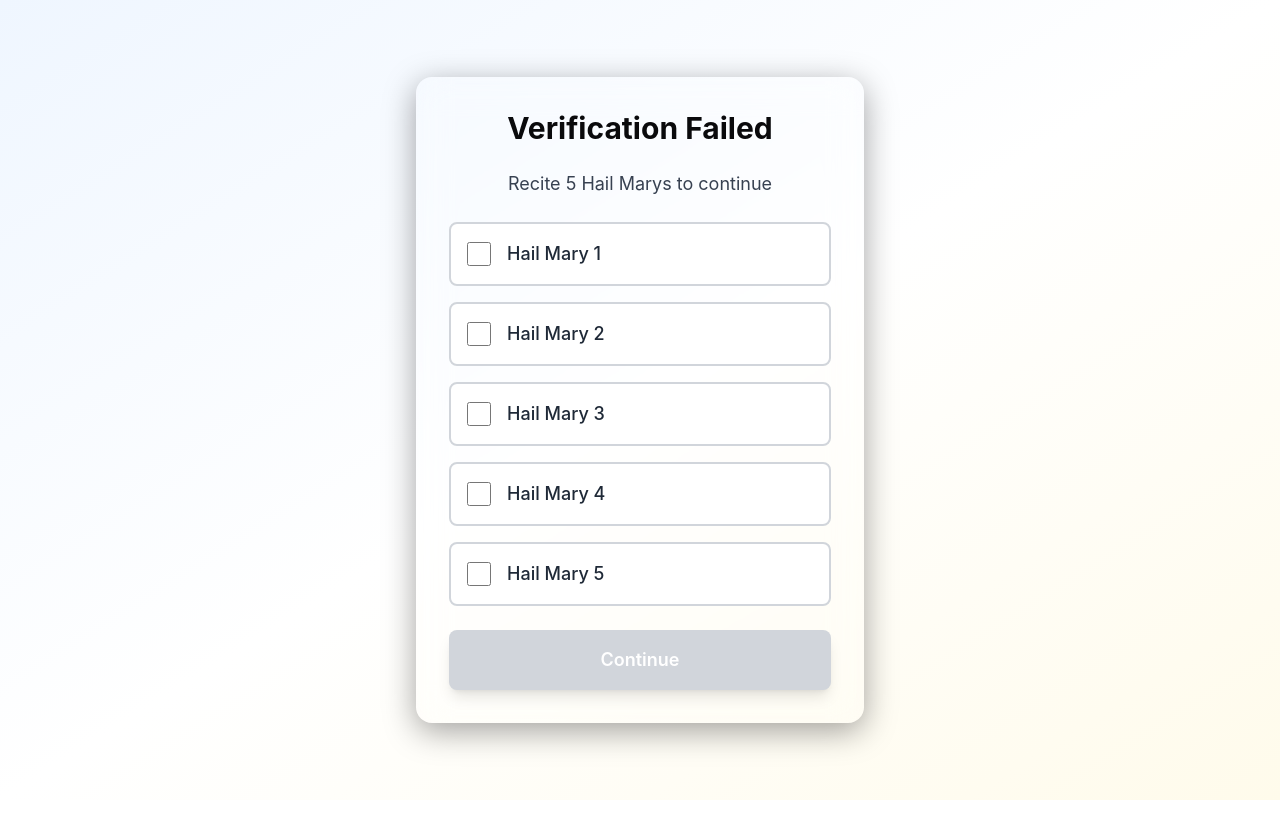
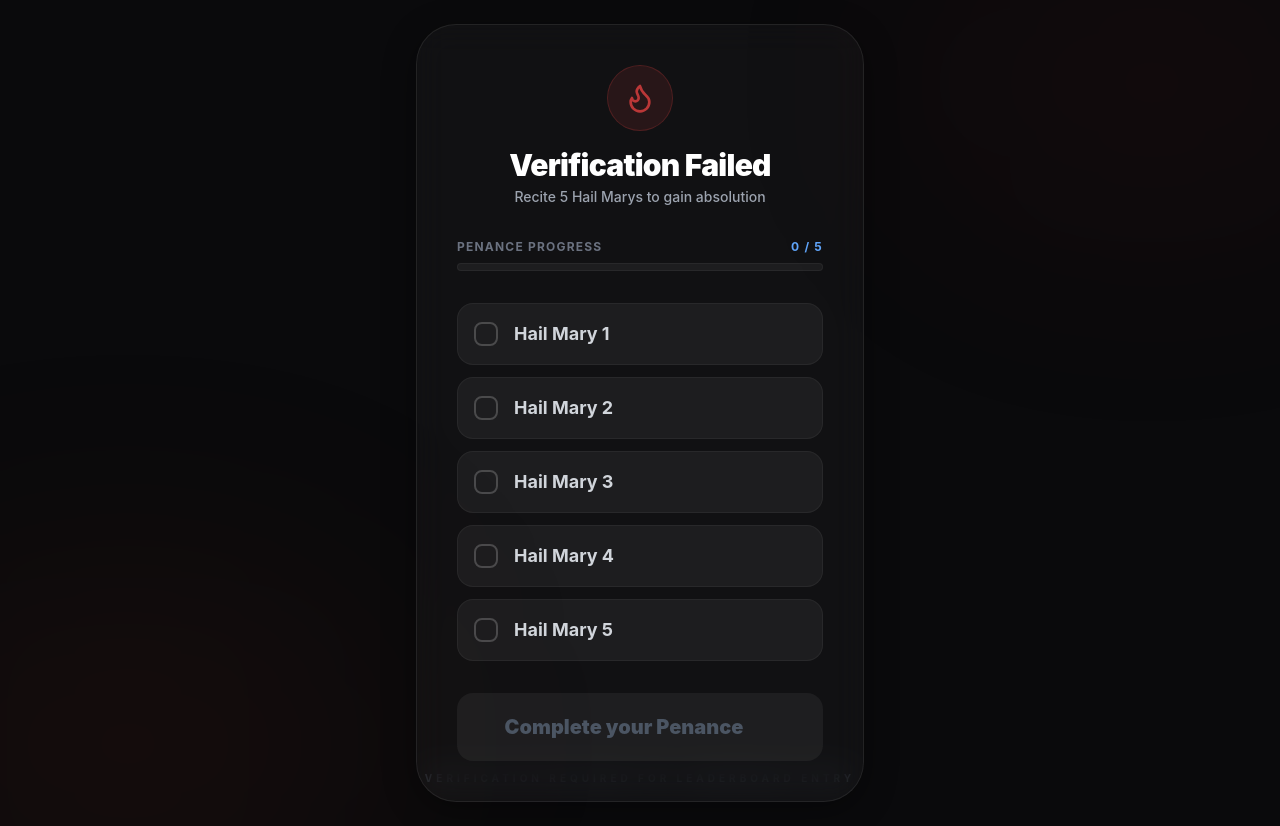
Before and after one commit to dariogeorge21/verse-order, a Next.js app: page /punishment in a window 1280 px wide. Before the commit the page ends 800 px from the top, so only its background shows below. Built offline with nearby package versions, Linux system fonts and the light colour scheme.

Commit message:
Revamp PunishmentPage with enhanced UI

```diff
--- a/app/punishment/page.tsx
+++ b/app/punishment/page.tsx
@@ -1,7 +1,10 @@
+
 "use client";
 
 import { useState } from "react";
 import { useRouter } from "next/navigation";
+import { motion, AnimatePresence } from "framer-motion";
+import { Check, Flame, Cross, ChevronRight } from "lucide-react";
 
 export default function PunishmentPage() {
   const router = useRouter();
@@ -13,7 +16,9 @@ export default function PunishmentPage() {
     setChecked(newChecked);
   };
 
-  const allChecked = checked.every((c) => c);
+  const completedCount = checked.filter((c) => c).length;
+  const allChecked = completedCount === 5;
+  const progressPercentage = (completedCount / 5) * 100;
 
   const handleContinue = () => {
     if (allChecked) {
@@ -22,41 +27,121 @@ export default function PunishmentPage() {
   };
 
   return (
-    <div className="min-h-screen flex items-center justify-center p-4 bg-gradient-to-br from-blue-50 via-white to-amber-50">
-      <div className="w-full max-w-md glass-effect rounded-2xl shadow-xl p-8 space-y-6">
-        <h1 className="text-3xl font-bold text-center text-church-dark mb-2">
-          Verification Failed
-        </h1>
-        <p className="text-center text-gray-700 text-lg mb-8">
-          Recite 5 Hail Marys to continue
-        </p>
+    <div className="min-h-screen flex items-center justify-center p-6 relative overflow-hidden bg-[#0a0a0c] text-white">
 
-        <div className="space-y-4">
-          {[1, 2, 3, 4, 5].map((num, idx) => (
-            <label
-              key={num}
-              className="flex items-center p-4 bg-white rounded-lg border-2 border-gray-300 cursor-pointer hover:border-church-blue transition-colors touch-target"
+      {/* --- Visual Backdrop --- */}
+      <div className="absolute inset-0 pointer-events-none">
+        <div className="absolute top-[-10%] right-[-10%] w-[40%] h-[40%] bg-red-900/10 rounded-full blur-[120px] animate-pulse" />
+        <div className="absolute bottom-[-10%] left-[-10%] w-[40%] h-[40%] bg-orange-900/10 rounded-full blur-[120px]" />
+      </div>
+
+      <motion.div
+        initial={{ opacity: 0, y: 20 }}
+        animate={{ opacity: 1, y: 0 }}
+        className="w-full max-w-md relative z-10"
       >
-              <input
-                type="checkbox"
-                checked={checked[idx]}
-                onChange={() => handleCheck(idx)}
-                className="w-6 h-6 text-church-blue border-gray-300 rounded focus:ring-church-blue cursor-pointer"
+        <div className="relative glass-effect rounded-[2.5rem] border border-white/10 bg-white/[0.02] backdrop-blur-2xl p-8 md:p-10 shadow-2xl overflow-hidden">
+
+          {/* Header Section */}
+          <div className="text-center space-y-4 mb-8">
+            <div className="flex justify-center">
+              <div className="p-4 rounded-full bg-red-500/10 border border-red-500/20">
+                <Flame className="w-8 h-8 text-red-500 animate-pulse" />
+              </div>
+            </div>
+            <div>
+              <h1 className="text-3xl font-black tracking-tight text-white">Verification Failed</h1>
+              <p className="text-gray-400 text-sm font-medium mt-1">Recite 5 Hail Marys to gain absolution</p>
+            </div>
+          </div>
+
+          {/* Progress Bar Area */}
+          <div className="mb-8 space-y-2">
+            <div className="flex justify-between text-xs font-bold uppercase tracking-widest text-gray-500">
+              <span>Penance Progress</span>
+              <span className={allChecked ? "text-green-400" : "text-blue-400"}>
+                {completedCount} / 5
+              </span>
+            </div>
+            <div className="h-2 w-full bg-white/5 rounded-full overflow-hidden border border-white/5">
+              <motion.div
+                className="h-full bg-gradient-to-r from-blue-600 to-purple-500"
+                initial={{ width: 0 }}
+                animate={{ width: `${progressPercentage}%` }}
+                transition={{ type: "spring", bounce: 0, duration: 0.5 }}
               />
-              <span className="ml-4 text-lg font-medium text-gray-800">
-                Hail Mary {num}
+            </div>
+          </div>
+
+          {/* List of Tasks */}
+          <div className="space-y-3 mb-8">
+            {checked.map((isChecked, idx) => (
+              <motion.div
+                key={idx}
+                initial={{ opacity: 0, x: -20 }}
+                animate={{ opacity: 1, x: 0 }}
+                transition={{ delay: idx * 0.1 }}
+                onClick={() => handleCheck(idx)}
+                className={`group cursor-pointer flex items-center p-4 rounded-2xl border transition-all duration-300
+                  ${isChecked
+                    ? "bg-blue-500/10 border-blue-500/50"
+                    : "bg-white/5 border-white/5 hover:border-white/20 hover:bg-white/[0.07]"}`}
+              >
+                <div className={`w-6 h-6 rounded-lg border-2 flex items-center justify-center transition-all duration-300
+                  ${isChecked
+                    ? "bg-blue-500 border-blue-500 text-white"
+                    : "border-white/20 text-transparent"}`}
+                >
+                  <Check className="w-4 h-4" strokeWidth={4} />
+                </div>
+
+                <span className={`ml-4 text-lg font-bold transition-all duration-300
+                  ${isChecked ? "text-white line-through opacity-50" : "text-gray-300 group-hover:text-white"}`}
+                >
+                  Hail Mary {idx + 1}
                 </span>
-            </label>
+
+                <AnimatePresence>
+                  {isChecked && (
+                    <motion.div
+                      initial={{ scale: 0 }}
+                      animate={{ scale: 1 }}
+                      className="ml-auto"
+                    >
+                      <Cross className="w-4 h-4 text-blue-400/50" />
+                    </motion.div>
+                  )}
+                </AnimatePresence>
+              </motion.div>
             ))}
           </div>
 
+          {/* Submit Action */}
           <button
             onClick={handleContinue}
             disabled={!allChecked}
-          className="w-full py-4 bg-church-blue text-white rounded-lg font-semibold text-lg shadow-lg hover:bg-blue-600 active:bg-blue-700 disabled:bg-gray-300 disabled:cursor-not-allowed transition-colors touch-target"
+            className={`group relative w-full py-5 rounded-2xl font-black text-xl transition-all duration-300 transform
+              ${allChecked
+                ? "bg-white text-black hover:scale-[1.02] shadow-[0_20px_40px_rgba(255,255,255,0.1)] active:scale-95"
+                : "bg-white/5 text-gray-600 cursor-not-allowed"}`}
           >
-          Continue
+            <div className="relative z-10 flex items-center justify-center gap-2">
+              {allChecked ? "Continue to Results" : "Complete your Penance"}
+              <ChevronRight className={`w-6 h-6 transition-transform ${allChecked ? 'translate-x-0' : 'opacity-0'}`} />
+            </div>
+
+            {allChecked && (
+              <div className="absolute top-0 -inset-full h-full w-1/2 z-5 block transform -skew-x-12 bg-gradient-to-r from-transparent via-white/40 to-transparent group-hover:animate-shine" />
+            )}
           </button>
+        </div>
+      </motion.div>
+
+      {/* Footer hint */}
+      <div className="absolute bottom-10 left-1/2 -translate-x-1/2">
+        <p className="text-gray-600 text-[10px] uppercase tracking-[0.4em] font-bold">
+          Verification Required for Leaderboard Entry
+        </p>
       </div>
     </div>
   );
```
Lines whose indentation alone changed are shown as unchanged.
